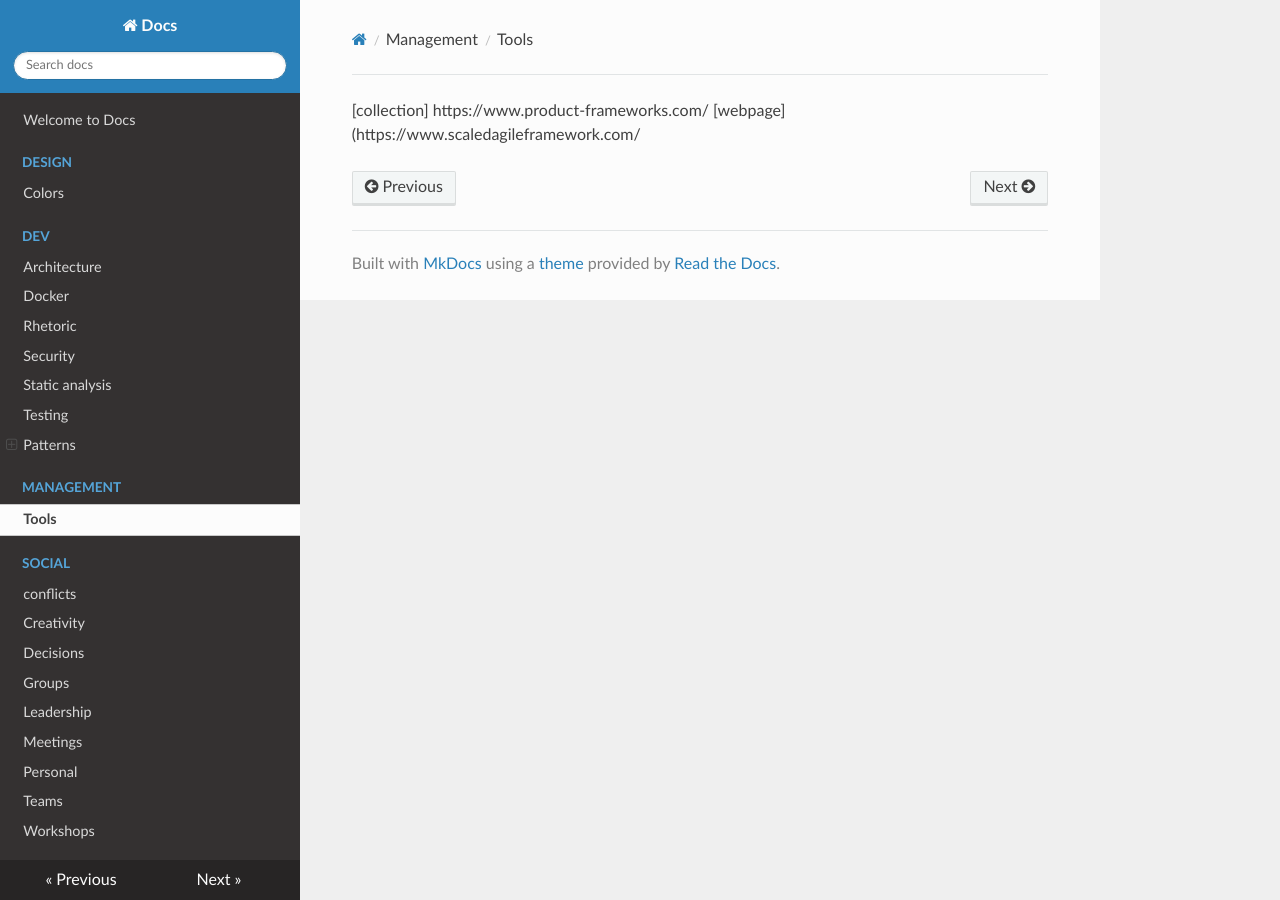
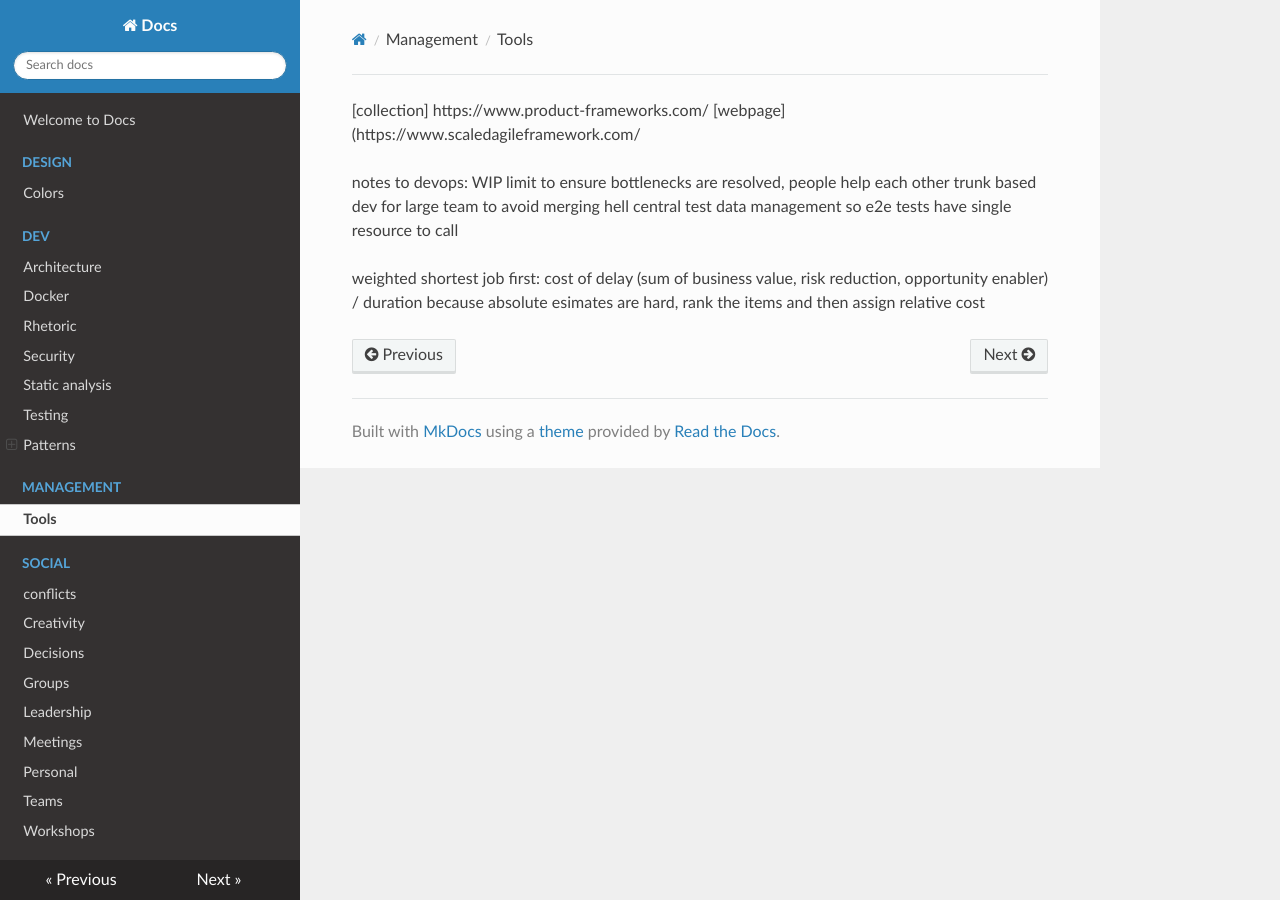
Before and after one commit to famoser/docs, an MkDocs documentation site: the page built from docs/management/tools.md, in a window 1280 px wide. Built offline with MkDocs 1.6.1, drawn with Linux system fonts in a browser that asks for light colours; nearby versions of some CDN libraries.

Commit message:
DevOps course notes

```diff
--- a/docs/management/tools.md
+++ b/docs/management/tools.md
@@ -1,2 +1,11 @@
 [collection] https://www.product-frameworks.com/
 [webpage](https://www.scaledagileframework.com/
+
+notes to devops:
+WIP limit to ensure bottlenecks are resolved, people help each other
+trunk based dev for large team to avoid merging hell
+central test data management so e2e tests have single resource to call
+
+weighted shortest job first:
+cost of delay (sum of business value, risk reduction, opportunity enabler) / duration
+because absolute esimates are hard, rank the items and then assign relative cost
```
